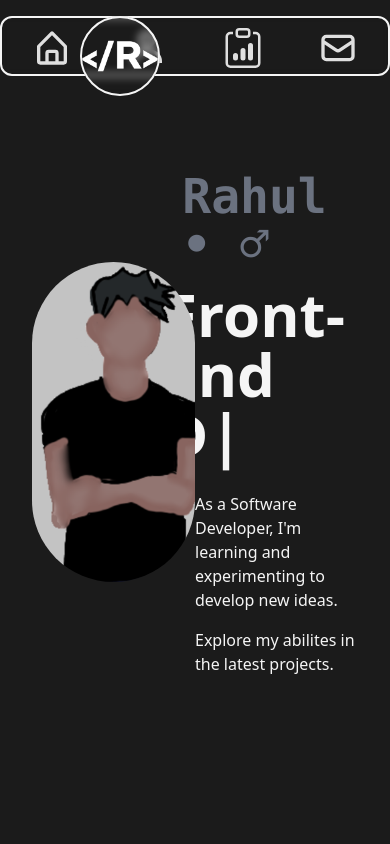
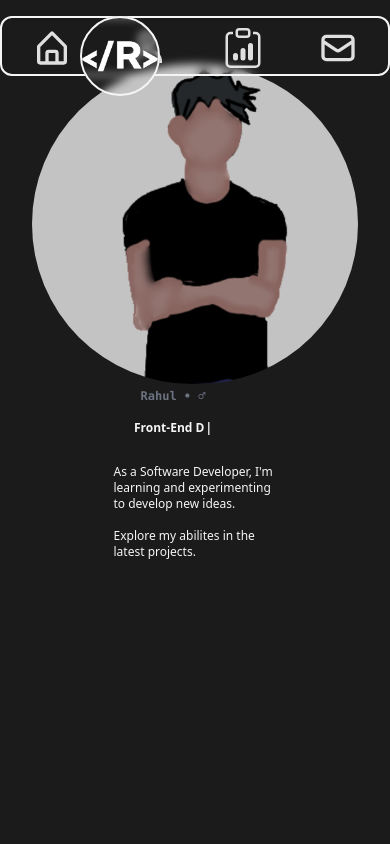
Before and after one commit to MonsieurR05/Portfolio, a Next.js app: page / in a window 390 px wide. Shown: the top 844 px of the page. Built offline with nearby package versions, Linux system fonts and the light colour scheme.

Commit message:
Update index.js

```diff
--- a/src/pages/index.js
+++ b/src/pages/index.js
@@ -3,6 +3,7 @@ import Image from 'next/legacy/image';
 import Layout from '../components/Layout';
 import profilePic from "../../public/images/profile/Rahul2.png"
 import TypeWriter from 'typewriter-effect';
+
 
 
 
@@ -14,15 +15,21 @@ export default function Home() {
         <title>Rahul Bagga Portfolio</title>
         <meta name="description" content="Generated by create next app" />
       </Head>
-      <main className='flex items-center text-light w-full min-h-screen'>
-        <Layout className='pt=0' >
-          <div className="flex items-center justify-between w-full">
-            <div className="relative rounded-full w-80 h-80 flex ml-auto mr-auto mt-50 overflow-hidden ">
-              <Image src={profilePic} alt="profile" layout ="fill" objectFit='cover'  />
+      <main className='flex items-center text-light w-full min-h-screen sm:items-start'>
+        <Layout className='pt-0 md:pt-16 sm:pt-16' >
+          <div className="flex items-center justify-between w-full lg:flex-col">
+            <div className="relative rounded-full w-80 h-80 flex ml-auto mr-auto mt-50 overflow-hidden md:w-full sm:w-full ">
+              <Image src={profilePic} alt="profile" layout ="fill" objectFit='cover' className="lg:hidden md:inline-block md:w-full"
+              priority
+              sizes="(max-width: 768px) 100vw,
+              (max-width: 1200px) 50vw,
+              50vw"
+
+              />
             </div>
             <div className='w-1/2 flex flex-col items-center self-center'>
-              <h1 className='my-1 text-5xl text-gray-500 mr-11 font-semibold font-mono'>	Rahul &#8226; &#9794;</h1>
-              <h1 className='my-3 text-6xl text-left mr-11 font-bold'>
+              <h1 className='my-1 text-5xl text-gray-500 mr-11 font-semibold font-mono md:text-sm sm:text-xs'>	Rahul &#8226; &#9794;</h1>
+              <h1 className='my-3 text-6xl text-left mr-11 font-bold md:text-sm sm:text-xs'>
               <TypeWriter
                 options={{
                   strings: ['Front-End Developer' , 'Back-End Developer', 'Game Developer'],
@@ -31,10 +38,10 @@ export default function Home() {
                 }}
               />
               </h1>
-            <p className='my-4 font-medium'>
+            <p className='my-4 font-medium md:text-sm sm:text-xs'>
             As a Software Developer, I'm learning and experimenting to develop new ideas.
             </p>
-            <p className='font-medium text-1xl'>Explore my abilites in the latest projects.
+            <p className='font-medium text-1xl md:text-sm sm:text-xs'>Explore my abilites in the latest projects.
             </p>
             </div>
           </div>
```
